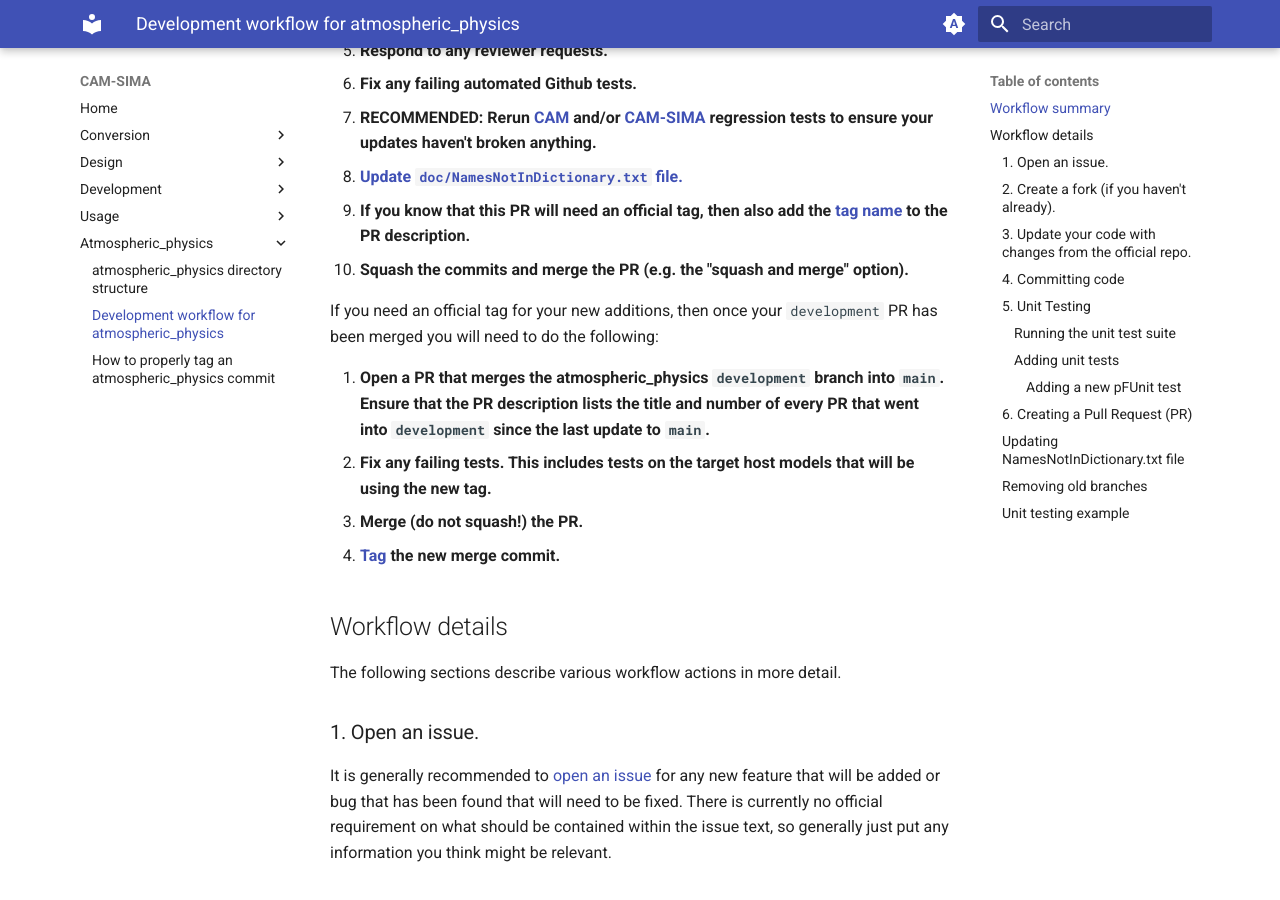
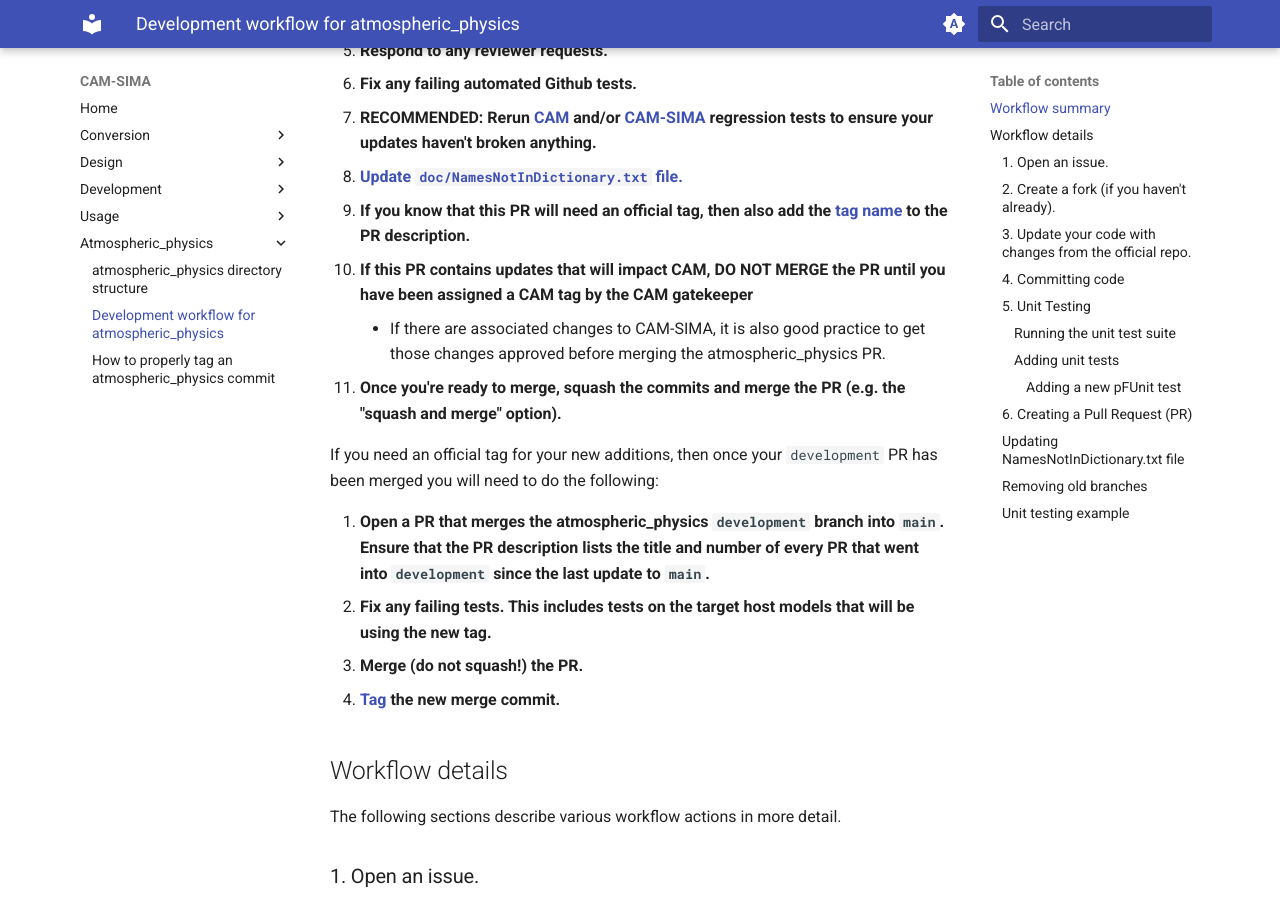
Before and after one commit to kuanchihwang/CAM-SIMA-Docs, an MkDocs documentation site: the page built from docs/atmospheric_physics/development_workflow.md, in a window 1280 px wide and 900 px high, scrolled down 553 px. Built offline with MkDocs 1.6.1 and Material for MkDocs 9.7.7, drawn with Linux system fonts in a browser that asks for light colours.

Commit message:
add note to get CAM or CAM-SIMA PRs approved and ready before emrging atmos_phys

```diff
--- a/docs/atmospheric_physics/development_workflow.md
+++ b/docs/atmospheric_physics/development_workflow.md
@@ -15,7 +15,9 @@ The general workflow for adding a feature, bug-fix, or modification to atmospher
   1.  **RECOMMENDED: Rerun [CAM](https://github.com/ESCOMP/CAM/wiki/CAM-SE-Workflows#run-cam-tests) and/or [CAM-SIMA](../development/cam-testing.md#regression-testing) regression tests to ensure your updates haven't broken anything.**
   1.  **[Update `doc/NamesNotInDictionary.txt` file.](#updating-namesnotindictionarytxt-file)**
   1.  **If you know that this PR will need an official tag, then also add the [tag name](Tagging-Instructions.md/#tag-naming-conventions) to the PR description.**
-  1.  **Squash the commits and merge the PR (e.g. the "squash and merge" option).**
+  1.  **If this PR contains updates that will impact CAM, DO NOT MERGE the PR until you have been assigned a CAM tag by the CAM gatekeeper**
+      - If there are associated changes to CAM-SIMA, it is also good practice to get those changes approved before merging the atmospheric_physics PR.
+  1.  **Once you're ready to merge, squash the commits and merge the PR (e.g. the "squash and merge" option).**
 
 If you need an official tag for your new additions, then once your `development` PR has been merged you will need to do the following:
 
```
